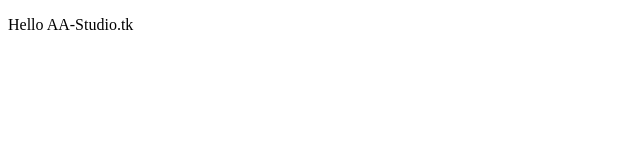
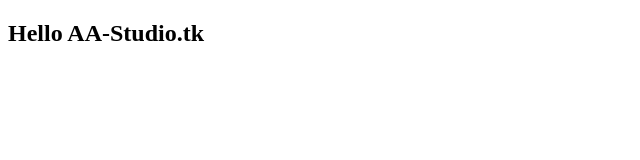
Before and after one commit to travelhu/aa-studio_eu, a plain HTML site: page index.html in a window 1280 px wide. Shown: the whole page, without its empty margins (0-640 px from the left). Drawn offline with Linux system fonts and the light colour scheme.

Commit message:
Update index.html

```diff
--- a/index.html
+++ b/index.html
@@ -5,6 +5,6 @@
 	<title>Document</title>
 </head>
 <body>
-	<p>Hello AA-Studio.tk</p>
+	<h2>Hello AA-Studio.tk</h2>
 </body>
 </html>
```
